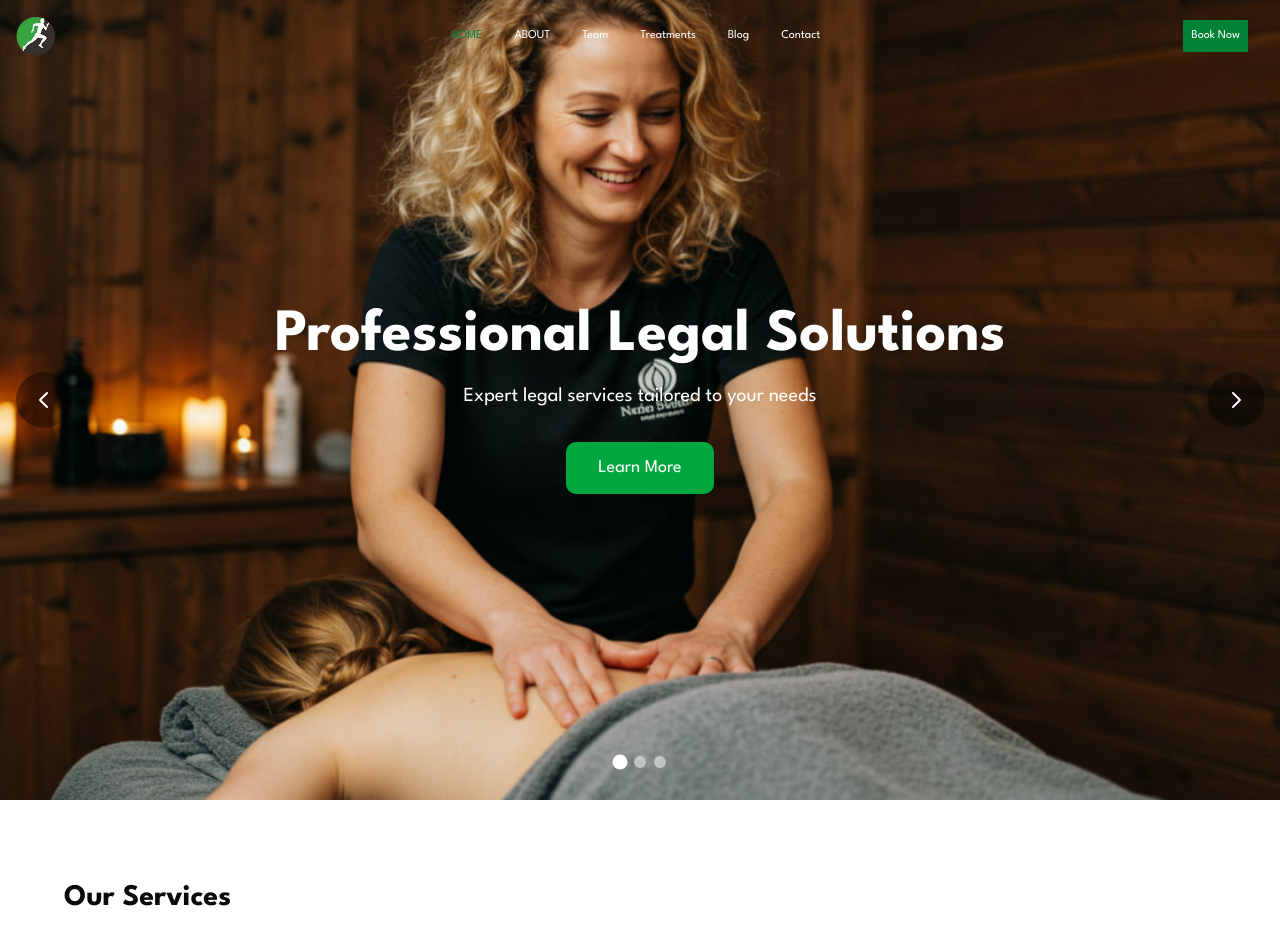
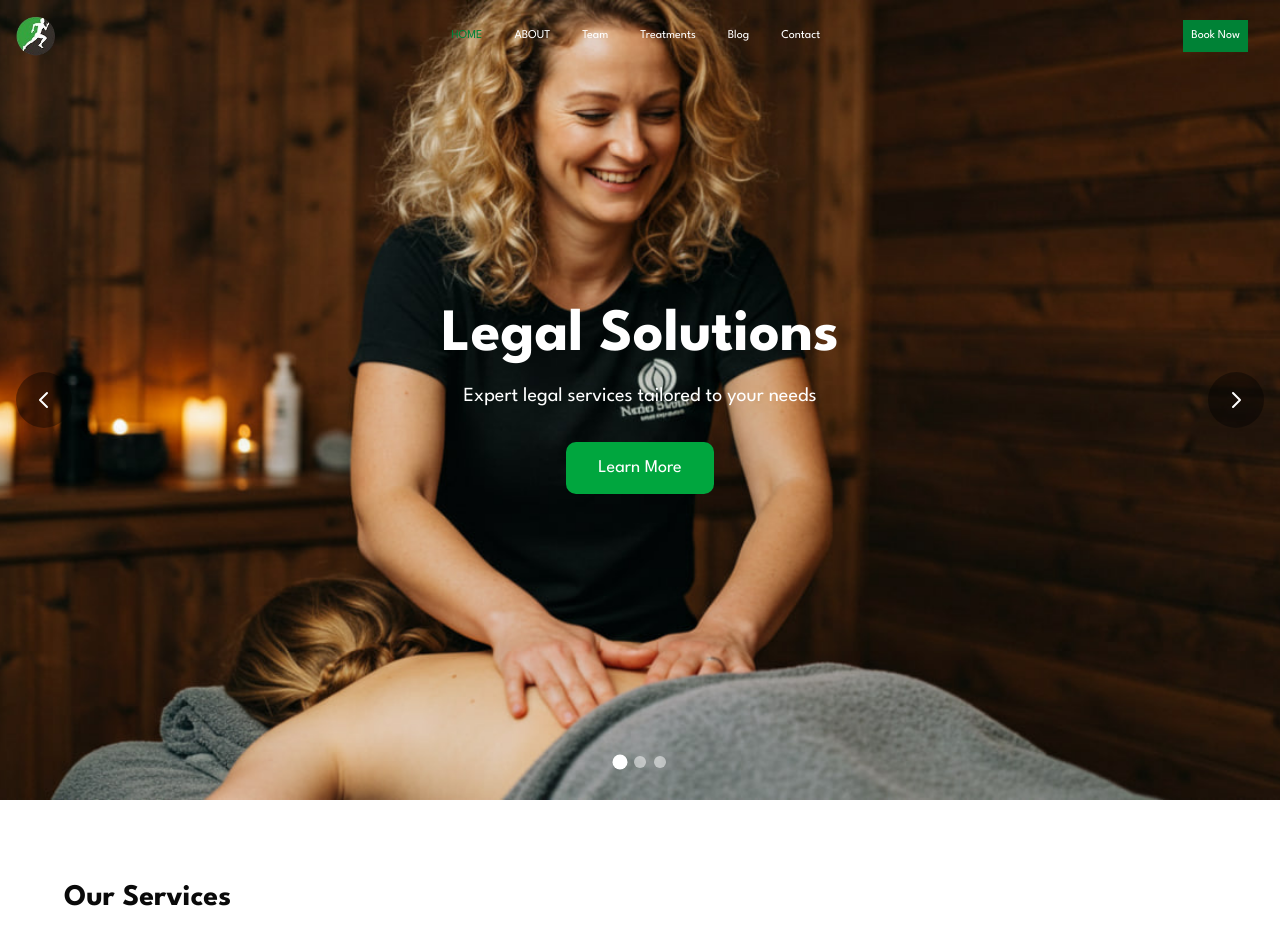
Before and after one commit to ike-nanino/stmhealth, a Next.js app: page / in a window 1280 px wide. Shown: the top 944 px of the page. Built offline with nearby package versions, Linux system fonts and the light colour scheme.

Commit message:
✨ Refactor file structure, enhance component organization, and optimize imports for better maintainability 📁🔧

```diff
--- a/components/Hero.tsx
+++ b/components/Hero.tsx
@@ -9,7 +9,7 @@ const Hero = () => {
   const images = [
     {
       src: '/assets/images/massage.jpg',
-      title: 'Professional Legal Solutions',
+      title: 'Legal Solutions',
       text: 'Expert legal services tailored to your needs',
     },
     {
@@ -24,15 +24,13 @@ const Hero = () => {
     },
   ];
 
-  // Auto-sliding functionality
   const autoSlide = useCallback(() => {
     setCurrentSlide((prev) => (prev === images.length - 1 ? 0 : prev + 1));
   }, [images.length]);
 
   useEffect(() => {
-    const slideInterval = setInterval(autoSlide, 7000); // Change slide every 5 seconds
-
-    return () => clearInterval(slideInterval); // Clean up on unmount
+    const slideInterval = setInterval(autoSlide, 7000);
+    return () => clearInterval(slideInterval);
   }, [autoSlide]);
 
   const nextSlide = () => {
@@ -43,7 +41,6 @@ const Hero = () => {
     setCurrentSlide((prev) => (prev === 0 ? images.length - 1 : prev - 1));
   };
 
-  // Improved indicator dots for slide tracking
   const SlideIndicators = () => (
     <div className="absolute bottom-8 left-0 right-0 flex justify-center gap-2 z-10">
       {images.map((_, index) => (
@@ -62,43 +59,38 @@ const Hero = () => {
   return (
     <section className="relative overflow-hidden h-[600px] md:h-[850px] lg:h-screen pt-0">
       <AnimatePresence initial={false} custom={currentSlide}>
-        {images.map((img, index) => (
-          currentSlide === index && (
         <motion.div
-              key={index}
-              initial={{  x: 100 }} // Always slide from right
+          key={currentSlide}
+          initial={{ x: '100%' }}
           animate={{ x: 0 }}
-              exit={{  x: -100 }} // Always exit to left
+          exit={{ x: '-100%' }}
           transition={{ duration: 0.7, ease: "easeInOut" }}
           className="absolute inset-0"
         >
           <div className="relative h-full w-full">
             <Image
-                  src={img.src}
-                  alt={`Hero Image ${index + 1}`}
+              src={images[currentSlide].src}
+              alt={`Hero Image ${currentSlide + 1}`}
               fill
               className="object-cover"
               priority
             />
 
-                {/* Text Overlay with improved animation */}
             <div className="absolute inset-0 flex flex-col items-center justify-center">
               <h1 className="text-4xl md:text-6xl font-bold mb-4 text-white">
-                      {img.title}
+                {images[currentSlide].title}
               </h1>
-                    <p className="text-lg md:text-xl mb-8 text-white">{img.text}</p>
+              <p className="text-lg md:text-xl mb-8 text-white">
+                {images[currentSlide].text}
+              </p>
               <button className="bg-green-600 hover:bg-green-700 text-white px-8 py-3 rounded-lg text-lg transition-colors duration-300 transform hover:scale-105">
                 Learn More
               </button>
-
             </div>
           </div>
         </motion.div>
-          )
-        ))}
       </AnimatePresence>
 
-      {/* Navigation Arrows with improved styling */}
       <motion.button
         onClick={prevSlide}
         whileHover={{ scale: 1.1 }}
@@ -141,7 +133,6 @@ const Hero = () => {
         </svg>
       </motion.button>
 
-      {/* Slide indicators */}
       <SlideIndicators />
     </section>
   );
```
Lines whose indentation alone changed are shown as unchanged.
